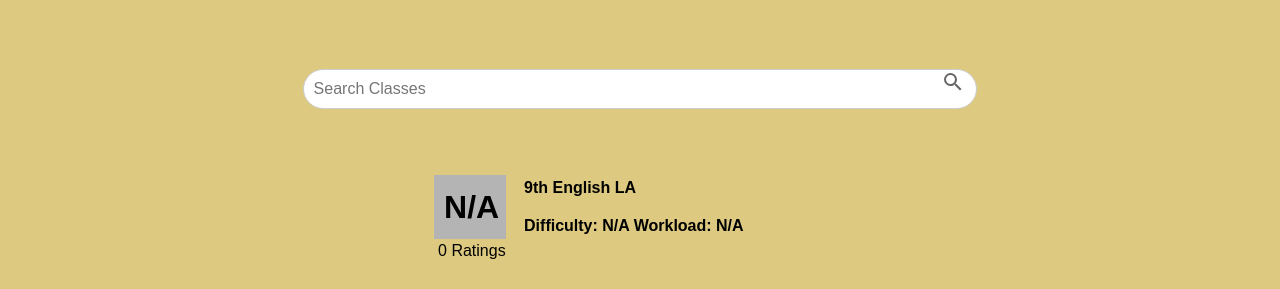
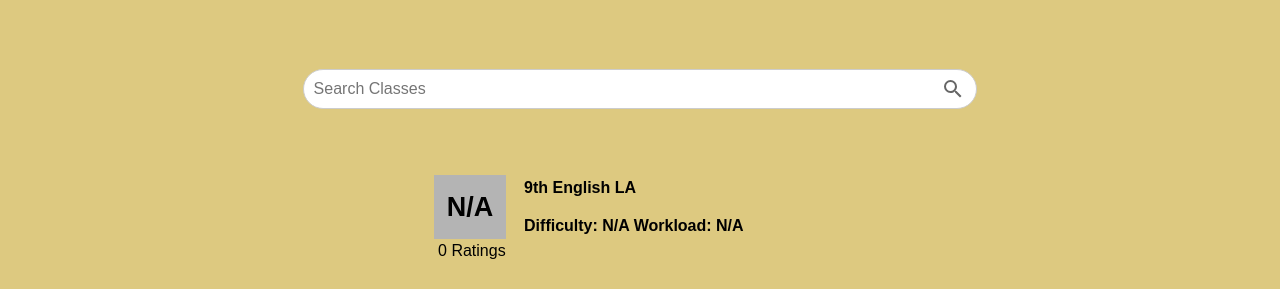
Before and after one commit to Mohi-RateMyClass/CoursePlanner, an Angular app: page / in a window 1280 px wide. Shown: the part 437-726 px from the top of the page. Built offline with nearby package versions, Linux system fonts and the light colour scheme; a web font is replaced by a local one.

Commit message:
fixed search button and centered n/a text

```diff
--- a/src/app/courepathway/courepathway.component.html
+++ b/src/app/courepathway/courepathway.component.html
@@ -146,7 +146,7 @@ body {
 
         <button class = primary id="searchQuerySubmit" type="button" name="searchQuerySubmit" (click)="filterResults(filter.value)">
 
-          <svg style="width:24px;height:24px" viewBox="0 0 24 24"><path fill="#666666" d="M9.5,3A6.5,6.5 0 0,1 16,9.5C16,11.11 15.41,12.59 14.44,13.73L14.71,14H15.5L20.5,19L19,20.5L14,15.5V14.71L13.73,14.44C12.59,15.41 11.11,16 9.5,16A6.5,6.5 0 0,1 3,9.5A6.5,6.5 0 0,1 9.5,3M9.5,5C7,5 5,7 5,9.5C5,12 7,14 9.5,14C12,14 14,12 14,9.5C14,7 12,5 9.5,5Z" />
+          <svg style="position: relative; top: 7px; width:24px;height:24px" viewBox="0 0 24 24"><path fill="#666666" d="M9.5,3A6.5,6.5 0 0,1 16,9.5C16,11.11 15.41,12.59 14.44,13.73L14.71,14H15.5L20.5,19L19,20.5L14,15.5V14.71L13.73,14.44C12.59,15.41 11.11,16 9.5,16A6.5,6.5 0 0,1 3,9.5A6.5,6.5 0 0,1 9.5,3M9.5,5C7,5 5,7 5,9.5C5,12 7,14 9.5,14C12,14 14,12 14,9.5C14,7 12,5 9.5,5Z" />
 
           </svg>
 
--- a/src/app/details/details.component.css
+++ b/src/app/details/details.component.css
@@ -5,7 +5,7 @@
   cursor: pointer;
 }
 #grey{
-  display:block;
+  display: block;
 align-self: center;
 text-align: center;
 background: rgb(180, 180, 180);
@@ -14,7 +14,7 @@ line-height: 36px;
 margin-bottom: 8px;
 padding: 14px 10px;
 width: 72px;
-font-size: 32px;
+font-size: 27px;
 font-family: Poppins, sans-serif;
 font-weight: 900;
 }
--- a/src/app/details/details.component.html
+++ b/src/app/details/details.component.html
@@ -131,7 +131,7 @@ body {
 
       <button class = primary id="searchQuerySubmit" type="button" name="searchQuerySubmit" (click)="filterResults(filter.value)">
 
-        <svg style="width:24px;height:24px" viewBox="0 0 24 24"><path fill="#666666" d="M9.5,3A6.5,6.5 0 0,1 16,9.5C16,11.11 15.41,12.59 14.44,13.73L14.71,14H15.5L20.5,19L19,20.5L14,15.5V14.71L13.73,14.44C12.59,15.41 11.11,16 9.5,16A6.5,6.5 0 0,1 3,9.5A6.5,6.5 0 0,1 9.5,3M9.5,5C7,5 5,7 5,9.5C5,12 7,14 9.5,14C12,14 14,12 14,9.5C14,7 12,5 9.5,5Z" />
+        <svg style="position: relative; top: 7px; width:24px;height:24px" viewBox="0 0 24 24"><path fill="#666666" d="M9.5,3A6.5,6.5 0 0,1 16,9.5C16,11.11 15.41,12.59 14.44,13.73L14.71,14H15.5L20.5,19L19,20.5L14,15.5V14.71L13.73,14.44C12.59,15.41 11.11,16 9.5,16A6.5,6.5 0 0,1 3,9.5A6.5,6.5 0 0,1 9.5,3M9.5,5C7,5 5,7 5,9.5C5,12 7,14 9.5,14C12,14 14,12 14,9.5C14,7 12,5 9.5,5Z" />
 
         </svg>
 
```
Also changed, not shown: 1 other file (tests, documents, lock files or other folders).
